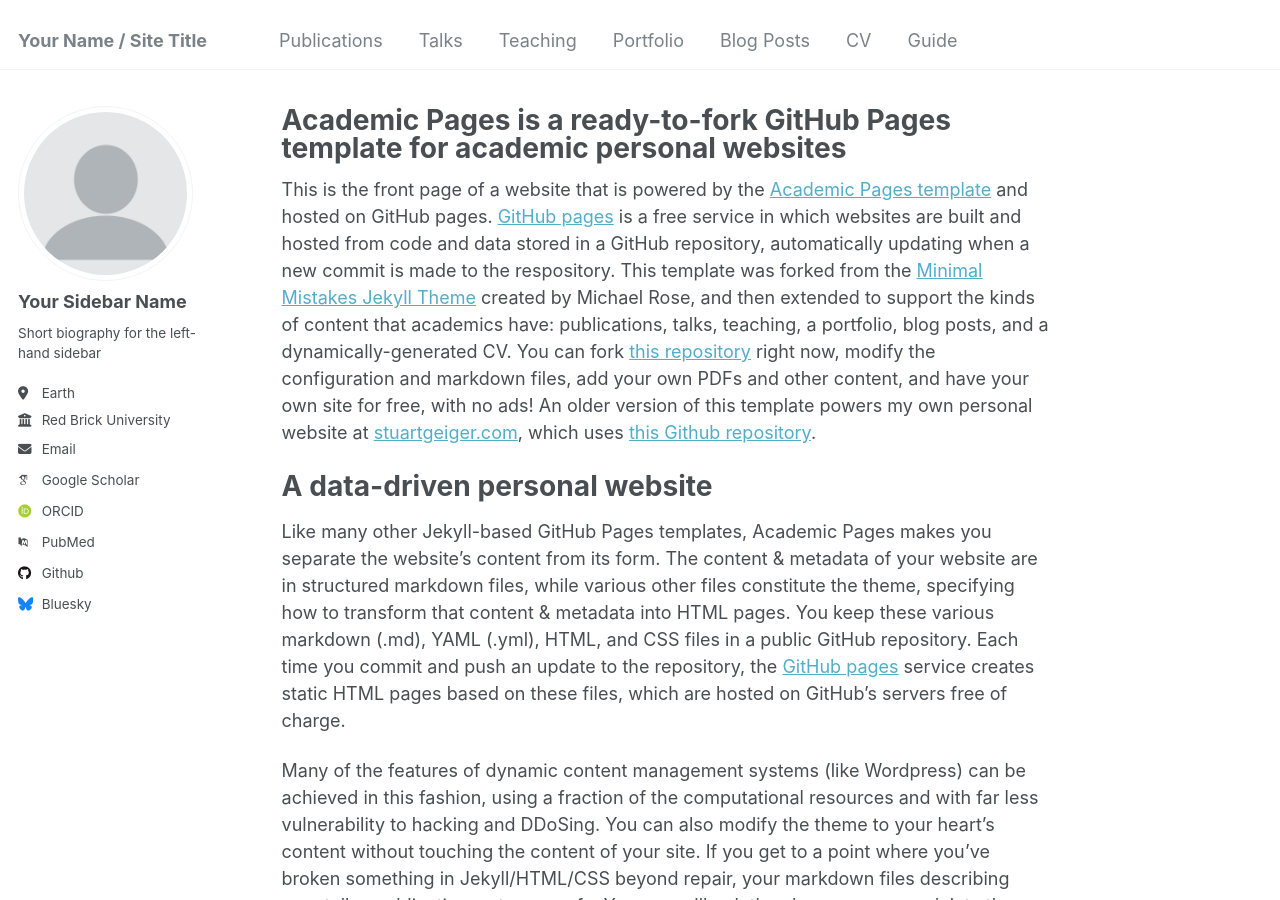
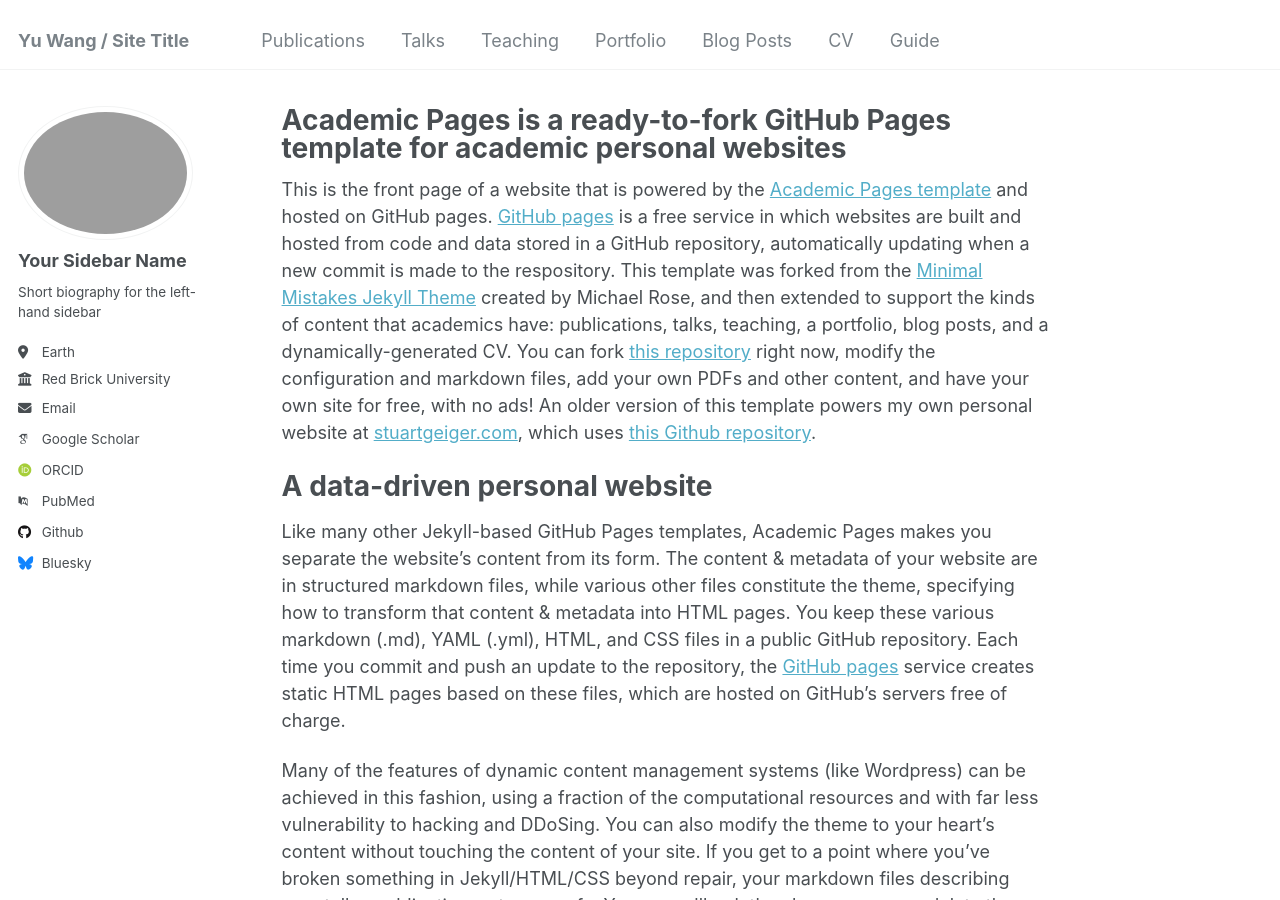
Before and after one commit to yu-albert-wang/yu-albert-wang.github.io, a Jekyll site: the page built from _pages/about.md, in a window 1280 px wide and 900 px high. Built offline with Jekyll 4.4.1, drawn with Linux system fonts in a browser that asks for light colours; some web fonts are replaced.

Commit message:
Update _config.yml

```diff
--- a/_config.yml
+++ b/_config.yml
@@ -8,7 +8,7 @@
 
 # Basic Site Settings
 locale                   : "en-US"
-title                    : "Your Name / Site Title"
+title                    : "Yu Wang / Site Title"
 title_separator          : "-"
 name                     : &name "Your Name"
 description              : &description "personal description"
@@ -21,7 +21,7 @@ repository               : "academicpages/academicpages.github.io"
 #               Additional customization can be done by editing /_includes/author-profile.html
 author:
   # Biographic information
-  avatar           : "profile.png"
+  avatar           : "photo.png"
   name             : "Your Sidebar Name"
   pronouns         : # example: "she/her"
   bio              : "Short biography for the left-hand sidebar"
```
